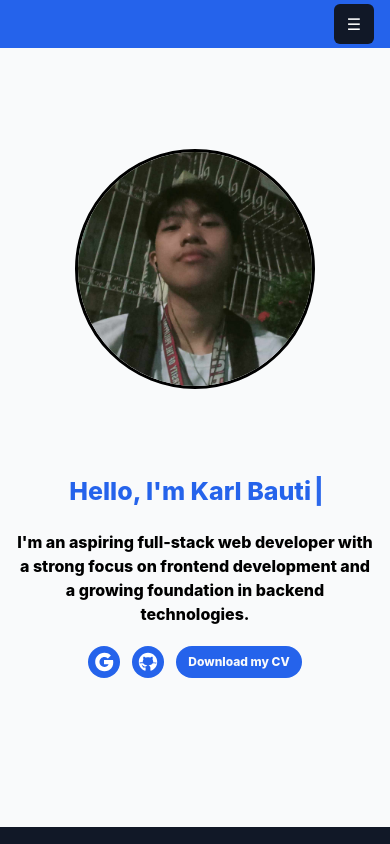
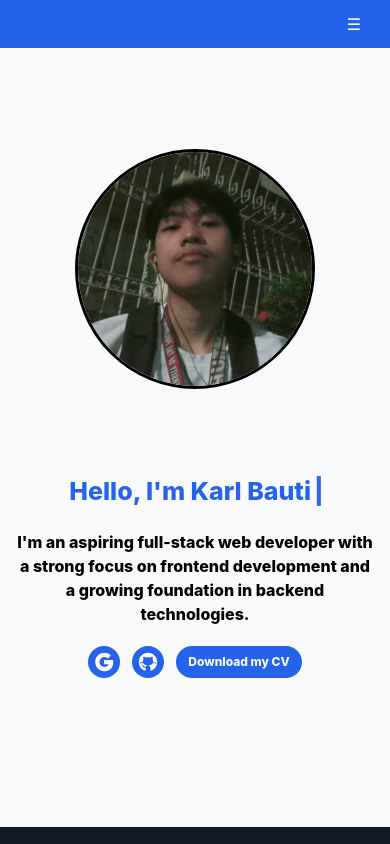
Before and after one commit to KarlBautista/Portfolio, a React (Vite) app in the folder Portfolio/: page / in a window 390 px wide. Shown: the top 844 px of the page. Built offline with nearby package versions, Linux system fonts and the light colour scheme.

Commit message:
fixed the bug in burger button

```diff
--- a/Portfolio/src/App.jsx
+++ b/Portfolio/src/App.jsx
@@ -17,7 +17,7 @@ const App = () => {
   const contactMeRef = useRef(null);
 
   return (
-    <div className='h-auto w-full bg-[#F9FAFB] scroll-smooth'>
+    <div className='h-auto w-full bg-[#F9FAFB] scroll-smooth overflow-x-hidden'>
 
         <Header heroRef={heroRef} aboutMeRef={aboutMeRef} projectsRef={projectsRef} certificationsRef={certificationsRef} contactMeRef={contactMeRef}/>
         <Hero heroRef={heroRef} />
--- a/Portfolio/src/components/CursorFollower.jsx
+++ b/Portfolio/src/components/CursorFollower.jsx
@@ -40,11 +40,10 @@ const CursorFollower = () => {
   return (
     <div
       ref={followerRef}
+      className="hidden md:fixed pointer-events-none"
       style={{
-        position: "hidden md:fixed",
         top: 0,
         left: 0,
-        pointerEvents: "none",
         zIndex: 9999,
         width: "120px",
         height: "70px",
--- a/Portfolio/src/components/Header.jsx
+++ b/Portfolio/src/components/Header.jsx
@@ -56,17 +56,18 @@ const Header = ({ heroRef, aboutMeRef, projectsRef, certificationsRef, contactMe
         contactMeRef.current.scrollIntoView({ behavior: "smooth" })
     }
 
+    console.log(showSideBar);
 
   return (
     <>
-      {/* Mobile top bar */}
+
       <div className='md:hidden fixed top-0 left-0 right-0 z-50 bg-[#2563EB] h-12 flex items-center justify-between px-4'>
         <div className='text-white font-extrabold'> </div>
         <button
           type='button'
           aria-label={showSideBar ? 'Close menu' : 'Open menu'}
           onClick={() => setShowSideBar((s) => !s)}
-          className='w-10 h-10 bg-[#111827] text-white rounded-md flex items-center justify-center'
+          className='w-10 h-10 bg-[#2563EB7] text-white rounded-md flex items-center justify-center z-50'
         >
           {showSideBar ? '✕' : '☰'}
         </button>
--- a/Portfolio/src/components/Projects.jsx
+++ b/Portfolio/src/components/Projects.jsx
@@ -5,7 +5,7 @@ import Lakbay from "../assets/Lakbay.png"
 import JAMarket from "../assets/JAMarket.png"
 import { useInView } from 'react-intersection-observer'
 import  { motion, useAnimation } from "framer-motion"
-import ReactJS from "../assets/react.svg"
+
 
 
 const Projects = ({ projectsRef }) => {
@@ -21,7 +21,7 @@ const Projects = ({ projectsRef }) => {
     }, [inView, controls]);
 
   return (
-        <section id="projects" className='w-full h-auto bg-[#F9FAFB] flex justify-center scroll-mt-24 py-5 border' ref={projectsRef}>
+        <section id="projects" className='w-full h-auto min-h-[60vh] bg-[#F9FAFB] flex justify-center scroll-mt-24 py-5 border' ref={projectsRef}>
         <div className='w-full md:w-[70%] h-full'>
             <motion.h1 className='text-2xl p-5 font-extrabold text-[#2563EB]'
             variants={{ hidden: { opacity: 0, y: -150 }, visible: { opacity: 1, y: 0}}}
```
